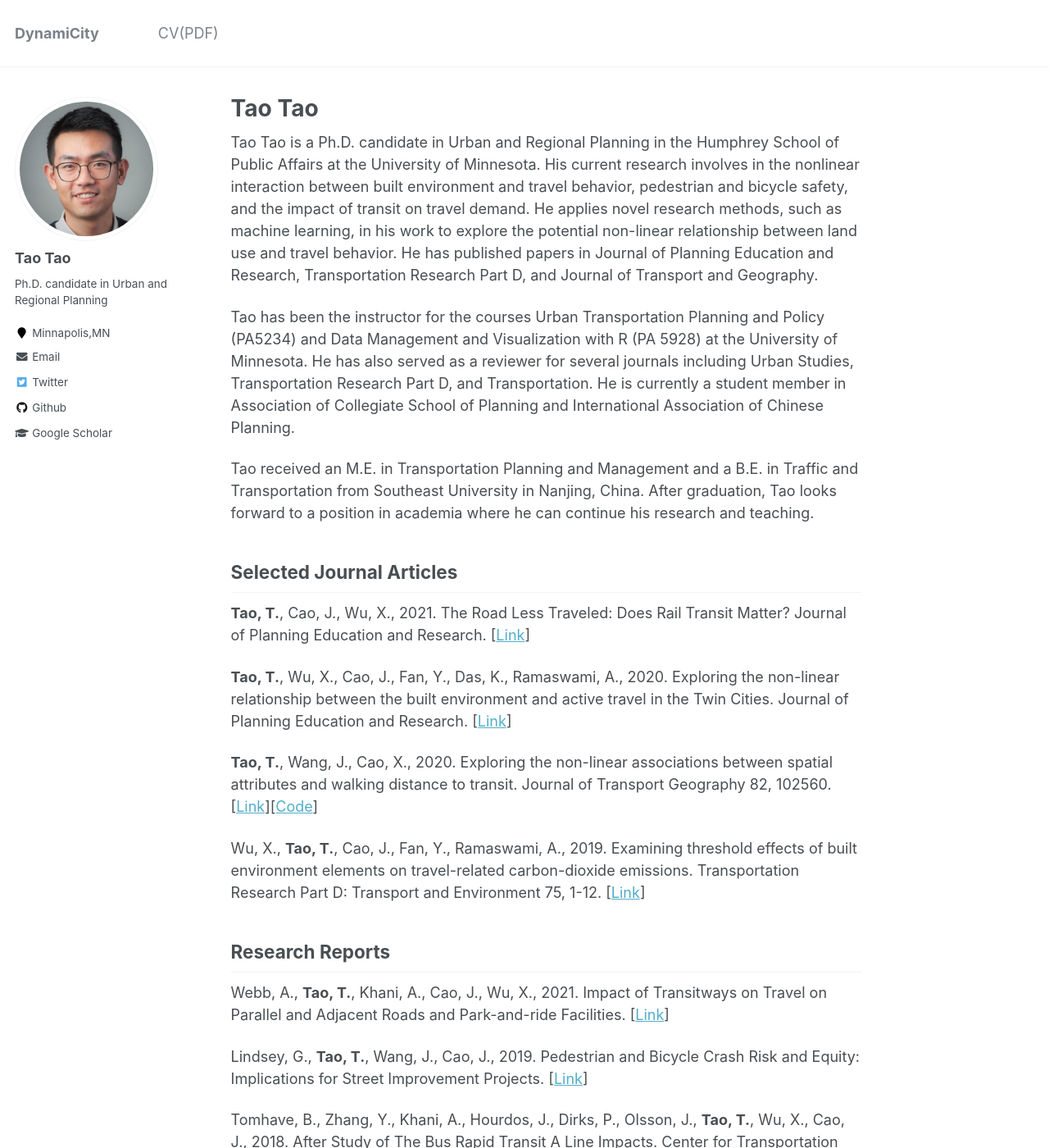
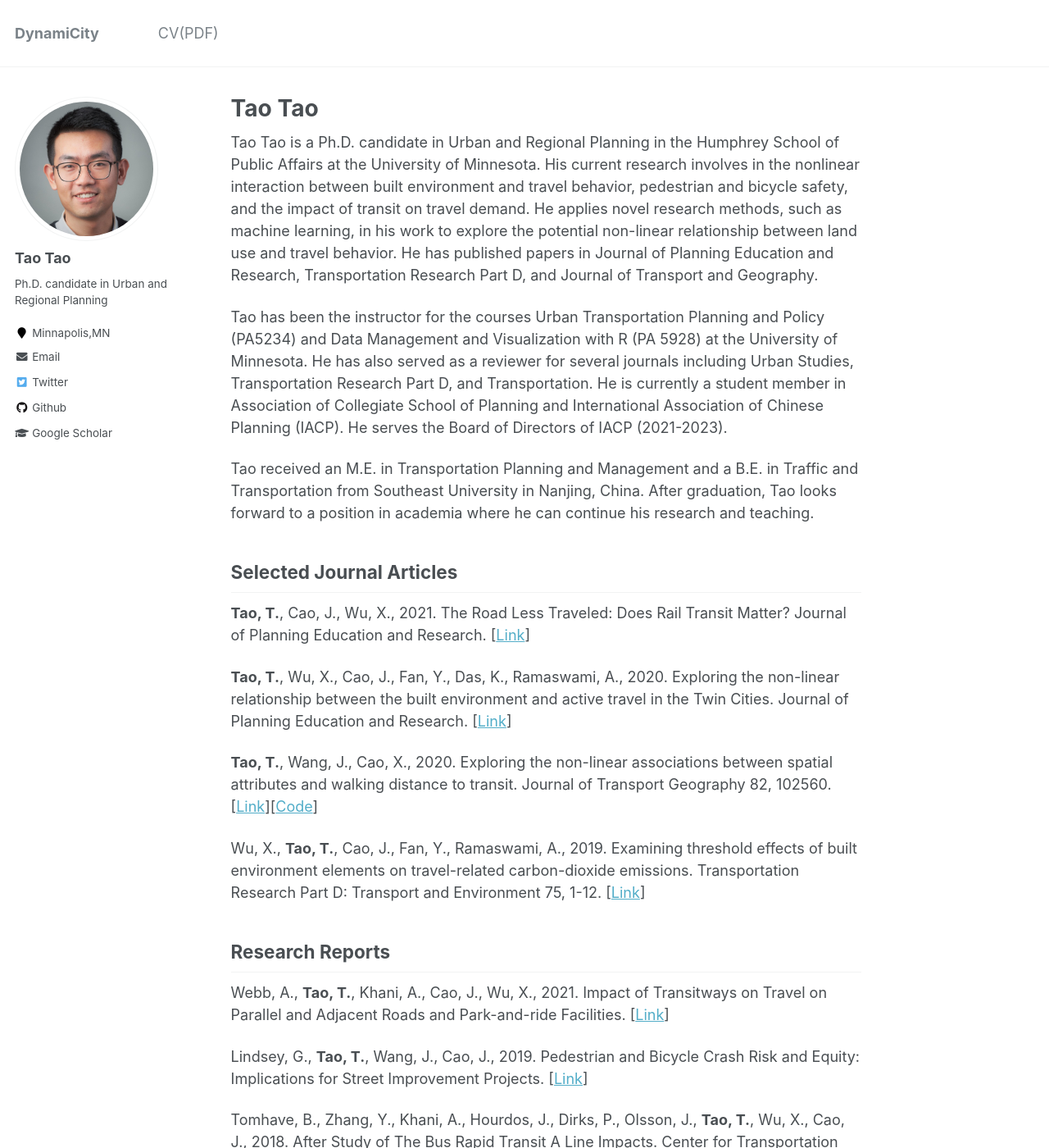
Before and after one commit to vtao1989/blog, a Jekyll site: the page built from _pages/about.md, in a window 1280 px wide and 1400 px high. Shown: the whole window at 82% size. Built offline with Jekyll 4.4.1, drawn with Linux system fonts in a browser that asks for light colours; some of the changed text lies outside the part shown.

Commit message:
Update about.md

```diff
--- a/_pages/about.md
+++ b/_pages/about.md
@@ -10,7 +10,7 @@ redirect_from:
 
 Tao Tao is a Ph.D. candidate in Urban and Regional Planning in the Humphrey School of Public Affairs at the University of Minnesota.  His current research involves in the nonlinear interaction between built environment and travel behavior, pedestrian and bicycle safety, and the impact of transit on travel demand.  He applies novel research methods, such as machine learning, in his work to explore the potential non-linear relationship between land use and travel behavior.  He has published papers in Journal of Planning Education and Research, Transportation Research Part D, and Journal of Transport and Geography.
 
-Tao has been the instructor for the courses Urban Transportation Planning and Policy (PA5234) and Data Management and Visualization with R (PA 5928) at the University of Minnesota.  He has also served as a reviewer for several journals including Urban Studies, Transportation Research Part D, and Transportation.  He is currently a student member in Association of Collegiate School of Planning and International Association of Chinese Planning.
+Tao has been the instructor for the courses Urban Transportation Planning and Policy (PA5234) and Data Management and Visualization with R (PA 5928) at the University of Minnesota.  He has also served as a reviewer for several journals including Urban Studies, Transportation Research Part D, and Transportation.  He is currently a student member in Association of Collegiate School of Planning and International Association of Chinese Planning (IACP).  He serves the Board of Directors of IACP (2021-2023).
 
 Tao received an M.E. in Transportation Planning and Management and a B.E. in Traffic and Transportation from Southeast University in Nanjing, China. After graduation, Tao looks forward to a position in academia where he can continue his research and teaching.
 
@@ -37,9 +37,10 @@ Tomhave, B., Zhang, Y., Khani, A., Hourdos, J., Dirks, P., Olsson, J., **Tao, T.
 
 PA 5234 Urban transportation planning and policy (Graduate course), 2021 [[Syllabus](./files/PA_5234_syllabus_2021_spring.pdf)].
 
-PA 5928 Data Management and Visualization with R (Graduate course), 2022 [Upcoming], 2021 [[Course website](https://vtao1989.github.io/PA_5928_2021_spring/)], 2019 [[Course website](https://vtao1989.github.io/PA5928-Data-management-and-visualization-with-R/)].
+PA 5928 Data Management and Visualization with R (Graduate course), 2022 [[Course website](https://vtao1989.github.io/PA5928_2022_spring/)], 2021 [[Course website](https://vtao1989.github.io/PA_5928_2021_spring/)], 2019 [[Course website](https://vtao1989.github.io/PA5928-Data-management-and-visualization-with-R/)].
 
 ## **Honors and Awards**
+OutStanding Reviewer for Transportation Research Part D: Transport and Environment, 2021
 University of Minnesota Doctoral Dissertation Fellowship, 2021
 Humphrey School Summer Fellowship, 2021
 John S. Adams Award for Excellence in Transportation Research and Education, 2021
```
